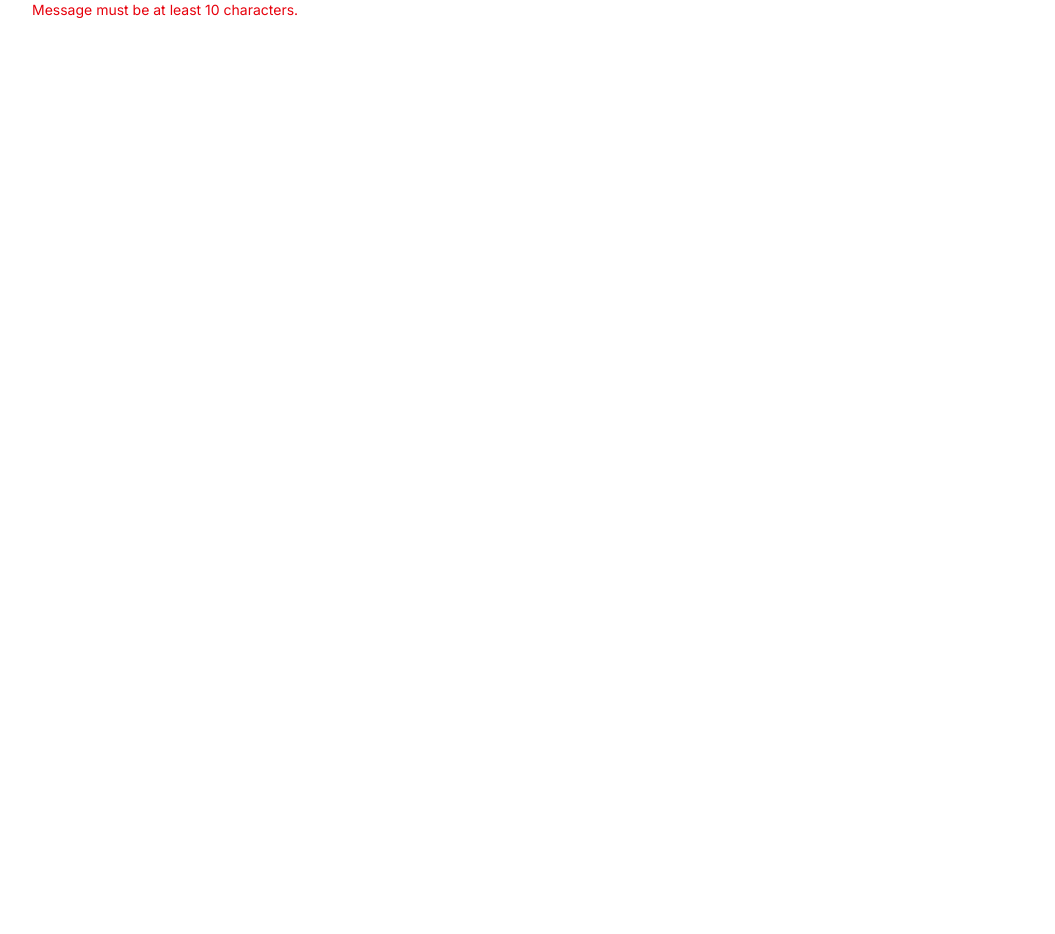
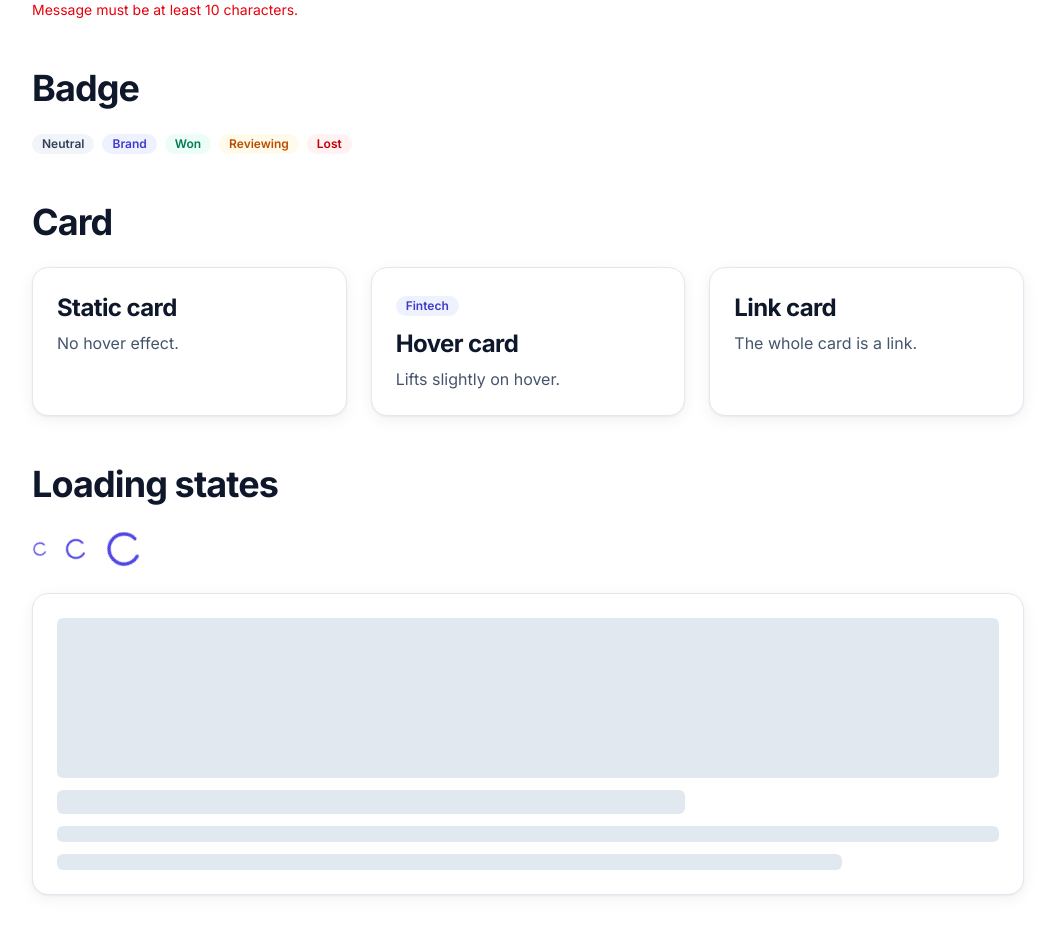
Before and after one commit to sabatauqeer656/stackwell-agency-platform, a React (Vite) app in the folder client/: page /design-preview in a window 1280 px wide. Shown: the part 2260-3194 px from the top of the page, without its empty margins (112-1167 px from the left). Before the commit the page ends 2328 px from the top, so only its background shows below. Built offline with nearby package versions, Linux system fonts and the light colour scheme.

Commit message:
feat(client): add Card, Badge, Spinner and Skeleton components

```diff
--- /dev/null
+++ b/client/src/components/ui/Badge.jsx
@@ -0,0 +1,25 @@
+import { cn } from '../../lib/utils.js';
+
+// Full class names (not built dynamically) so Tailwind can detect them.
+const variants = {
+  neutral: 'bg-slate-100 text-slate-700',
+  brand: 'bg-brand-50 text-brand-700',
+  success: 'bg-emerald-50 text-emerald-700',
+  warning: 'bg-amber-50 text-amber-700',
+  danger: 'bg-red-50 text-red-700',
+};
+
+export default function Badge({ variant = 'neutral', className, children, ...props }) {
+  return (
+    <span
+      className={cn(
+        'inline-flex items-center rounded-full px-2.5 py-0.5 text-xs font-semibold',
+        variants[variant],
+        className
+      )}
+      {...props}
+    >
+      {children}
+    </span>
+  );
+}
--- /dev/null
+++ b/client/src/components/ui/Card.jsx
@@ -0,0 +1,26 @@
+import { cn } from '../../lib/utils.js';
+
+// A white rounded surface. Use hover for clickable cards; as={Link} makes the whole card a link.
+export default function Card({
+  as: Component = 'div',
+  hover = false,
+  padded = true,
+  className,
+  children,
+  ...props
+}) {
+  return (
+    <Component
+      className={cn(
+        'rounded-card border border-slate-200 bg-white shadow-card',
+        padded && 'p-6',
+        hover &&
+          'block transition duration-200 hover:-translate-y-0.5 hover:shadow-card-hover motion-reduce:transition-none motion-reduce:hover:translate-y-0',
+        className
+      )}
+      {...props}
+    >
+      {children}
+    </Component>
+  );
+}
--- /dev/null
+++ b/client/src/components/ui/Skeleton.jsx
@@ -0,0 +1,13 @@
+import { cn } from '../../lib/utils.js';
+
+// A grey placeholder block. Size it with className: <Skeleton className="h-4 w-40" />
+// aria-hidden: it carries no information; pair it with a Spinner/status text if needed.
+export default function Skeleton({ className, ...props }) {
+  return (
+    <div
+      aria-hidden="true"
+      className={cn('rounded-md bg-slate-200 motion-safe:animate-pulse', className)}
+      {...props}
+    />
+  );
+}
--- /dev/null
+++ b/client/src/components/ui/Spinner.jsx
@@ -0,0 +1,14 @@
+import { Loader2 } from 'lucide-react';
+import { cn } from '../../lib/utils.js';
+
+const sizes = { sm: 'h-4 w-4', md: 'h-6 w-6', lg: 'h-10 w-10' };
+
+// role="status" + sr-only text: screen readers announce "Loading" (the icon alone says nothing).
+export default function Spinner({ size = 'md', label = 'Loading', className }) {
+  return (
+    <span role="status" className={cn('inline-flex text-brand-600', className)}>
+      <Loader2 className={cn('animate-spin', sizes[size])} aria-hidden="true" />
+      <span className="sr-only">{label}</span>
+    </span>
+  );
+}
--- a/client/src/pages/public/DesignPreview.jsx
+++ b/client/src/pages/public/DesignPreview.jsx
@@ -5,6 +5,10 @@ import Button from '../../components/ui/Button.jsx';
 import Input from '../../components/ui/Input.jsx';
 import Textarea from '../../components/ui/Textarea.jsx';
 import Select from '../../components/ui/Select.jsx';
+import Card from '../../components/ui/Card.jsx';
+import Badge from '../../components/ui/Badge.jsx';
+import Spinner from '../../components/ui/Spinner.jsx';
+import Skeleton from '../../components/ui/Skeleton.jsx';
 
 const scale = [50, 100, 200, 300, 400, 500, 600, 700, 800, 900];
 
@@ -114,6 +118,51 @@ export default function DesignPreview() {
         <Textarea label="Project description" hint="Tell us about your goals." placeholder="What are you building?" />
         <Textarea label="Message" error="Message must be at least 10 characters." defaultValue="Hi" rows={3} />
       </section>
+
+      <section className="space-y-6">
+        <h2 className="text-h2">Badge</h2>
+        <div className="flex flex-wrap items-center gap-2">
+          <Badge>Neutral</Badge>
+          <Badge variant="brand">Brand</Badge>
+          <Badge variant="success">Won</Badge>
+          <Badge variant="warning">Reviewing</Badge>
+          <Badge variant="danger">Lost</Badge>
+        </div>
+      </section>
+
+      <section className="space-y-6">
+        <h2 className="text-h2">Card</h2>
+        <div className="grid gap-6 sm:grid-cols-3">
+          <Card>
+            <h3 className="text-h3">Static card</h3>
+            <p className="mt-2 text-slate-600">No hover effect.</p>
+          </Card>
+          <Card hover>
+            <Badge variant="brand">Fintech</Badge>
+            <h3 className="mt-3 text-h3">Hover card</h3>
+            <p className="mt-2 text-slate-600">Lifts slightly on hover.</p>
+          </Card>
+          <Card as={Link} to="/" hover>
+            <h3 className="text-h3">Link card</h3>
+            <p className="mt-2 text-slate-600">The whole card is a link.</p>
+          </Card>
+        </div>
+      </section>
+
+      <section className="space-y-6">
+        <h2 className="text-h2">Loading states</h2>
+        <div className="flex items-center gap-4">
+          <Spinner size="sm" />
+          <Spinner />
+          <Spinner size="lg" />
+        </div>
+        <Card className="space-y-3" aria-busy="true">
+          <Skeleton className="h-40 w-full" />
+          <Skeleton className="h-6 w-2/3" />
+          <Skeleton className="h-4 w-full" />
+          <Skeleton className="h-4 w-5/6" />
+        </Card>
+      </section>
     </main>
   );
 }
```
